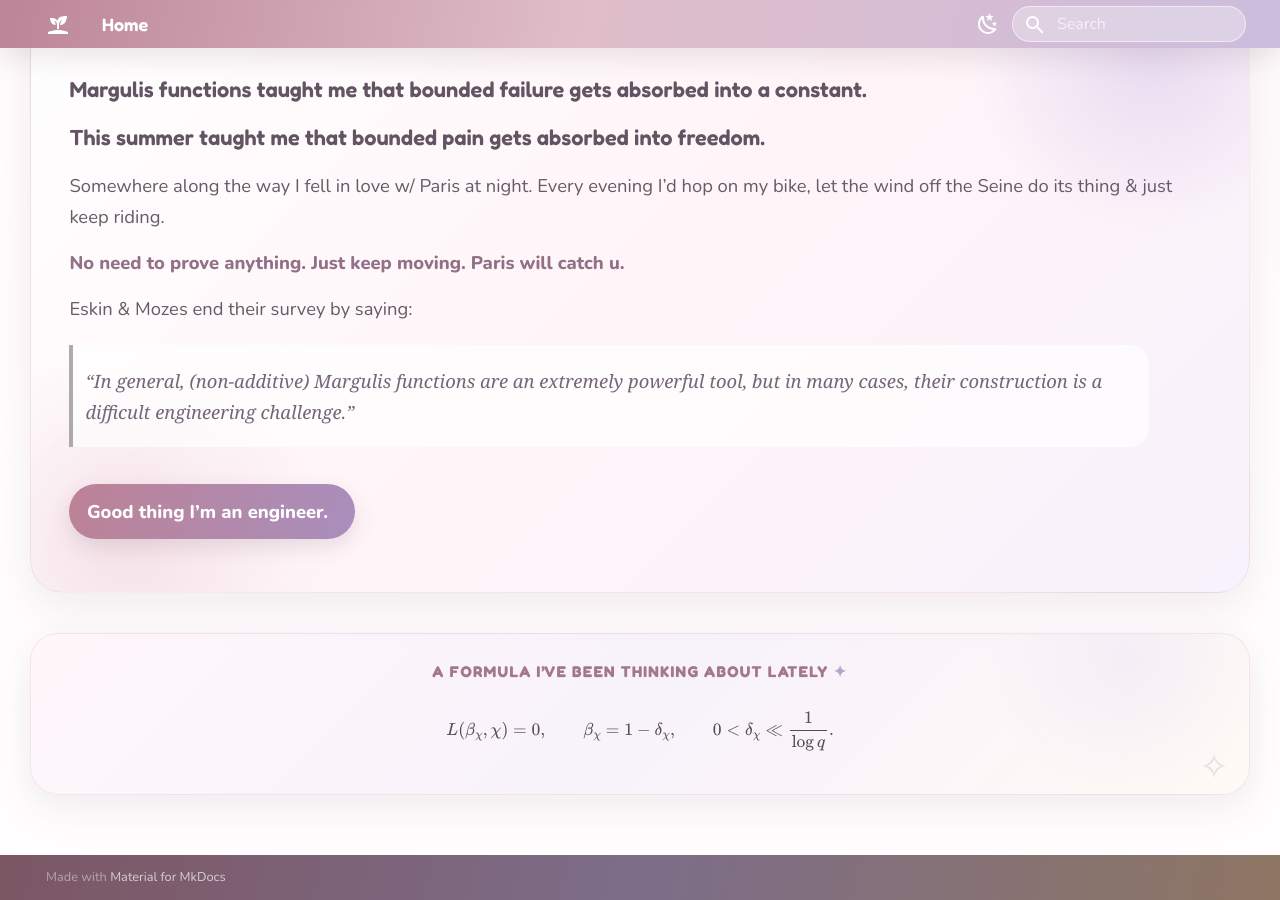
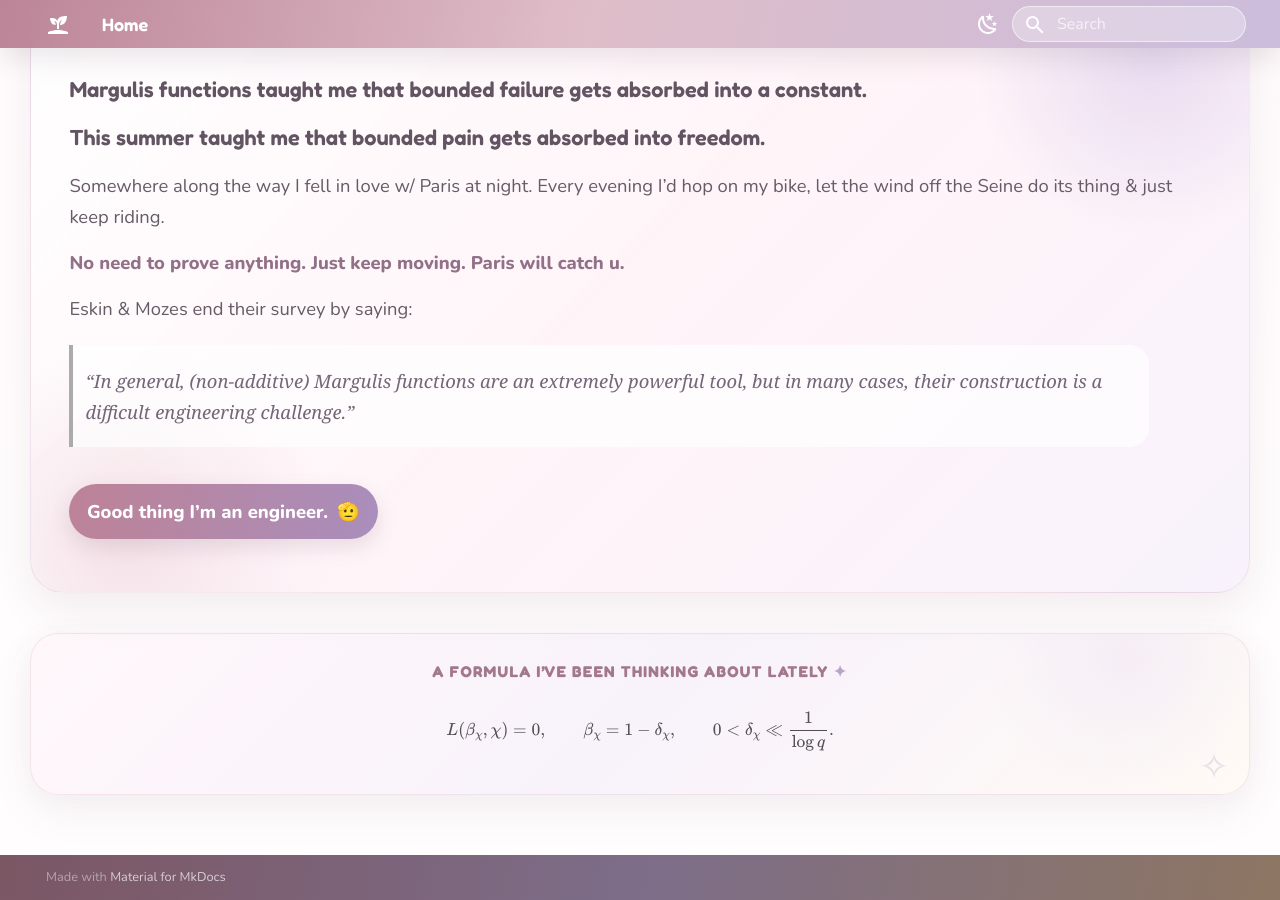
Before and after one commit to yanyanwang-math/yanyanwang-math.github.io, an MkDocs documentation site: the page built from docs/index.md, in a window 1280 px wide and 900 px high, scrolled down 1979 px. Built offline with MkDocs 1.6.1 and Material for MkDocs 9.7.7, drawn with Linux system fonts in a browser that asks for light colours.

Commit message:
Add emoji to reflection finale in index.md
Added an emoji to the reflection finale paragraph.

```diff
--- a/docs/index.md
+++ b/docs/index.md
@@ -190,7 +190,7 @@ hide:
       but in many cases, their construction is a difficult engineering challenge.”
     </blockquote>
 
-    <p class="reflection-finale">Good thing I’m an engineer. <span></span></p>
+    <p class="reflection-finale">Good thing I’m an engineer. <span>🫡</span></p>
   </section>
 
   <div class="fresh-formula">
```
